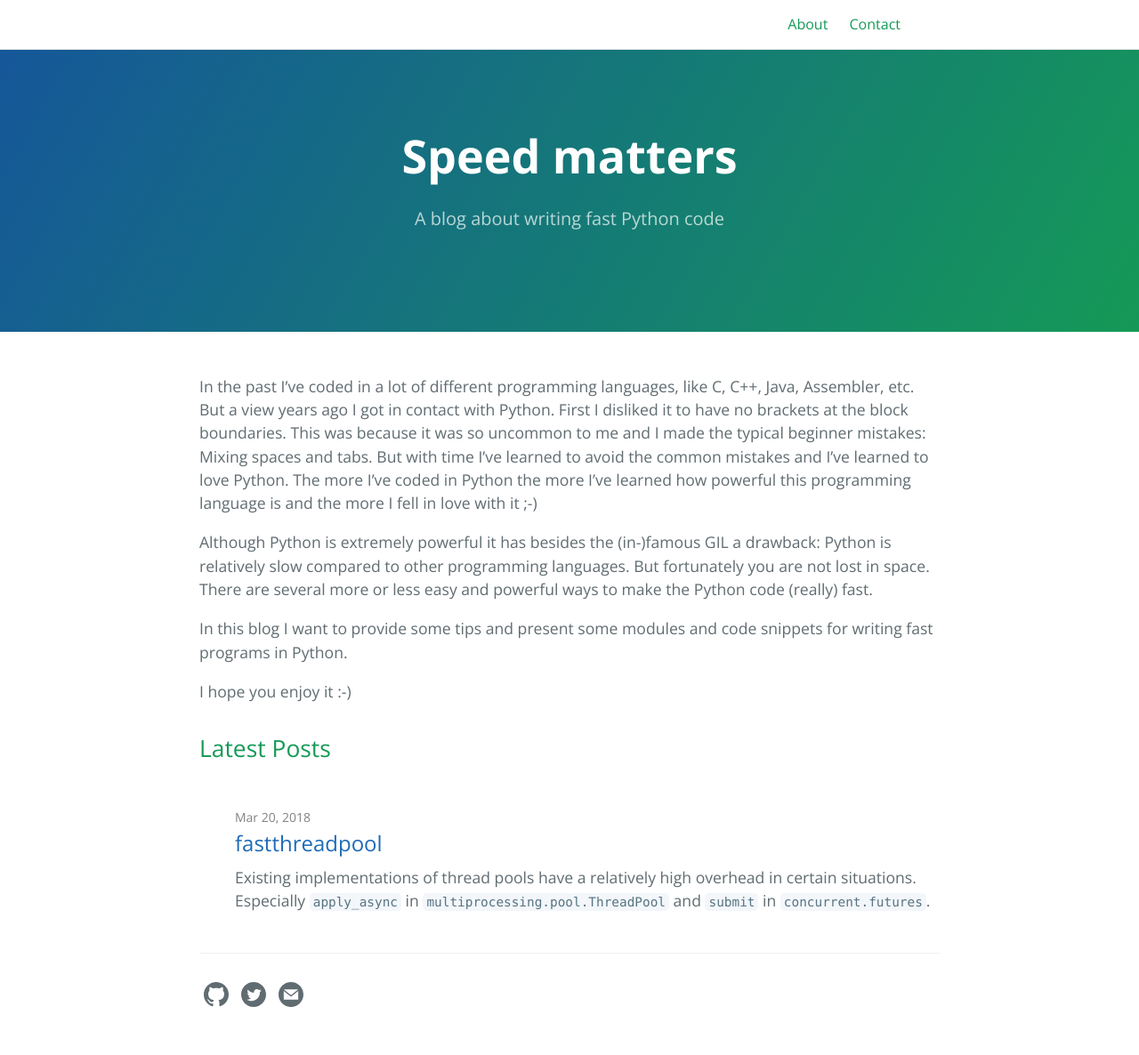
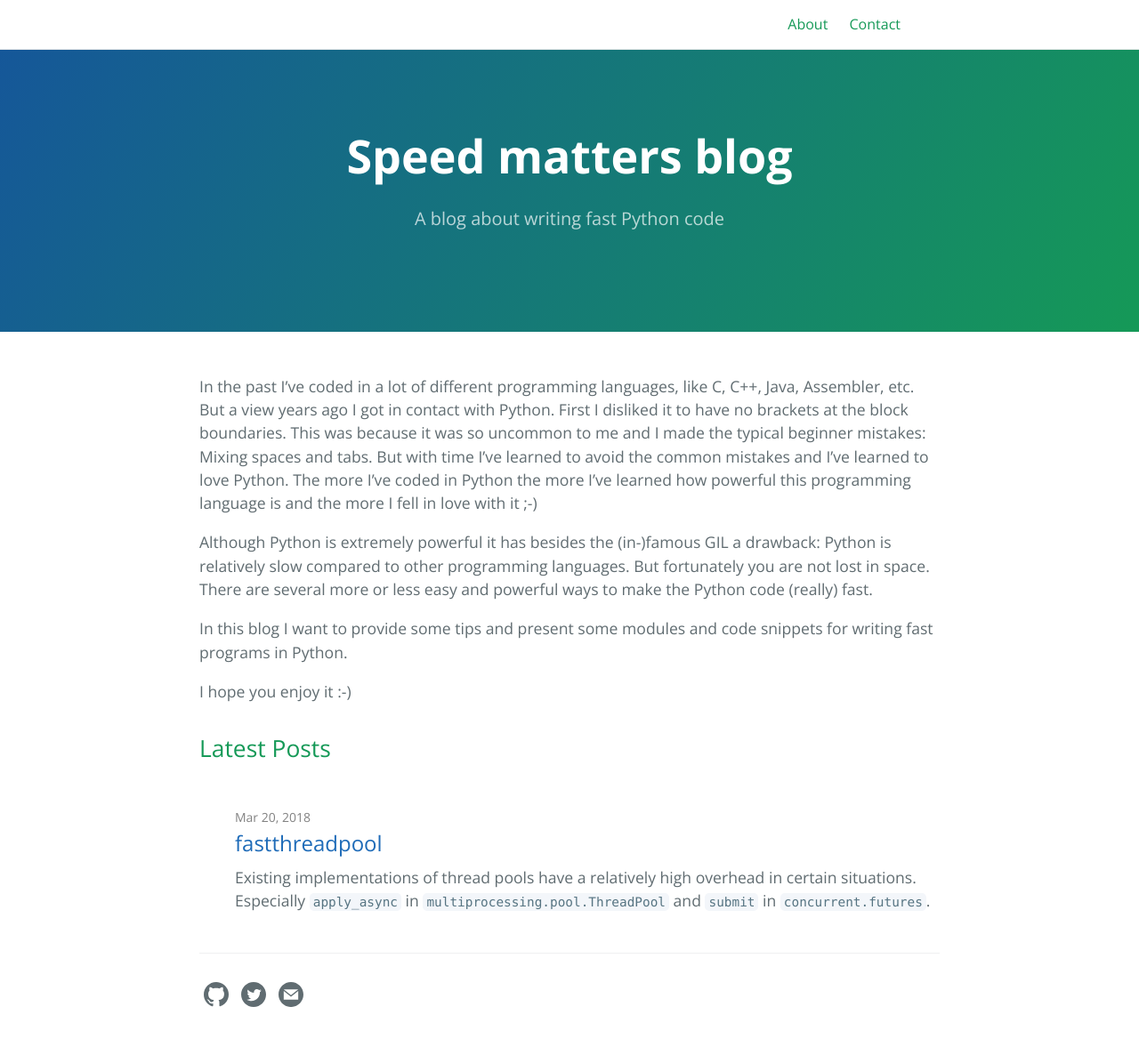
Before and after one commit to brmmm3/brmmm3.github.io, a Jekyll site: the page built from index.md, in a window 1280 px wide. Shown: the whole page at 89% size. Built offline with Jekyll 4.4.1, drawn with Linux system fonts in a browser that asks for light colours; part of the change alters nothing that is shown.

Commit message:
Update _config.yml

```diff
--- a/_config.yml
+++ b/_config.yml
@@ -1,5 +1,7 @@
-# Permalinks
-#
+title:          Speed matters blog
+description:    A blog about writing fast Python code
+author: Martin Bammer
+author_email: mrbm74@gmail.com
 
 markdown:       kramdown
 
@@ -8,9 +10,6 @@ highlighter:    rouge
 # Use of `relative_permalinks` ensures post links from the index work properly.
 permalink:      pretty
 
-# Setup
-title:          Speed matters
-description:    A blog about writing fast Python code
 show_downloads: true
 
 url:            https://brmmm3.github.io
```
